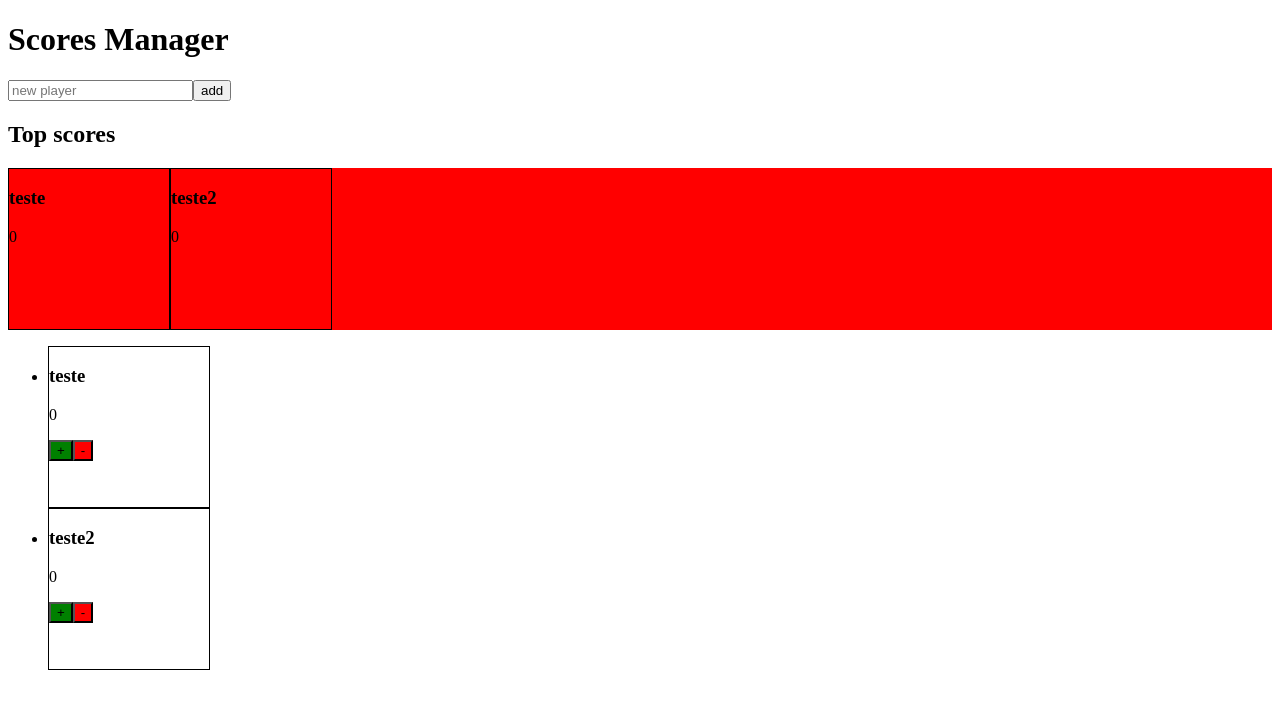
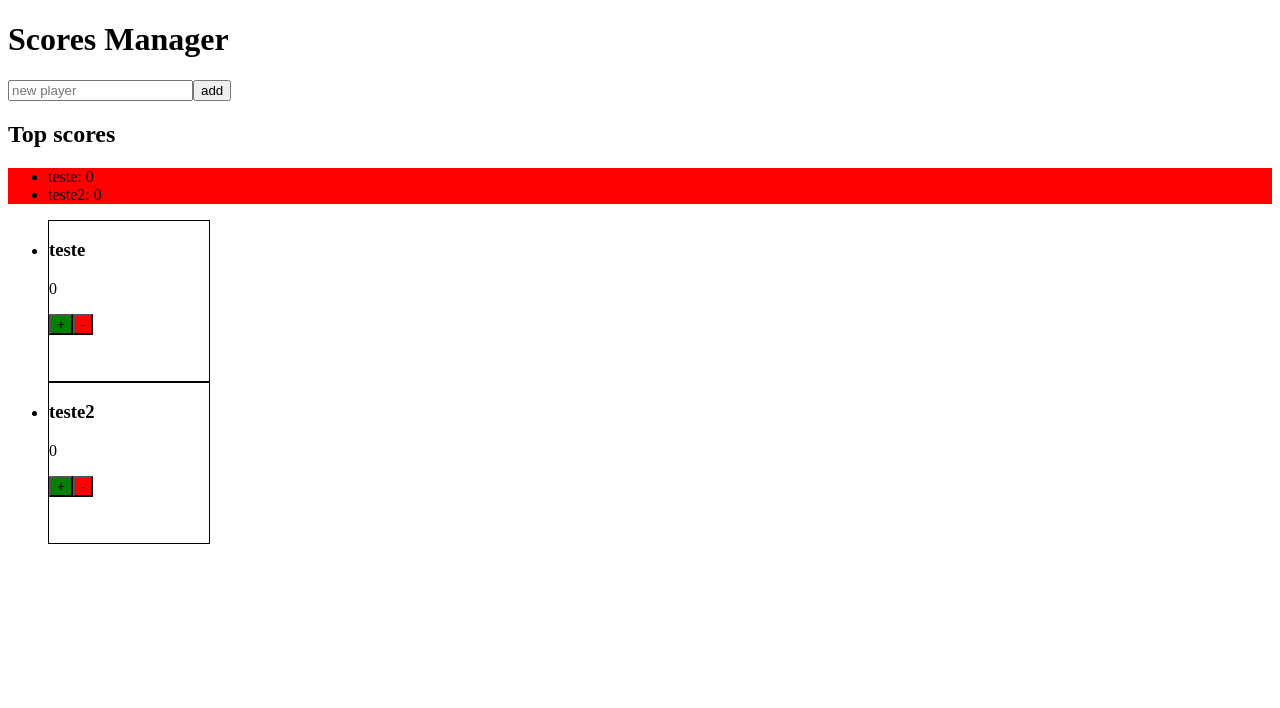
Before and after one commit to caioarodrigues/scoreboard, a React (Vite) app: page / in a window 1280 px wide. Shown: the top 708 px of the page. Built offline with nearby package versions, Linux system fonts and the light colour scheme; the HTML template or start-up script is replaced by a standard one.

Commit message:
everything working, just missing css

```diff
--- a/src/App.tsx
+++ b/src/App.tsx
@@ -34,6 +34,11 @@ function App() {
               return alert('Please, enter a name');
 
             if(newPlayerName) {
+              const playerExists = players.find(player => player.name === newPlayerName);
+
+              if (playerExists)
+                return alert('This player already exists');
+
               setPlayers(state => [...state, { id: state.length + 1, name: newPlayerName, score: 0  }]);
               inputRef.current.value = '';
               inputRef.current.focus();
--- a/src/components/PlayersList/Index.module.tsx
+++ b/src/components/PlayersList/Index.module.tsx
@@ -5,13 +5,14 @@ import ScoreChanger from "../ScoreChanger/Index.module";
 
 export default function PlayersList () {
   const { players } = useContext(PlayersContext);
+
   return (
     <ul>
       {players.map(({ name, score }, index) => {
         return (
           <li key={index}>
             <Card playerName={name} score={score}>
-              <ScoreChanger />
+              <ScoreChanger playerName={name}/>
             </Card>
           </li>
         )
--- a/src/components/ScoreChanger/Index.module.tsx
+++ b/src/components/ScoreChanger/Index.module.tsx
@@ -1,12 +1,44 @@
 import Button from "../Button/Index.module";
+import PlayersContext from "../../context/PlayersContext";
+import { useContext } from "react";
 
-export default function ScoreChanger () {
+type ScoreChangerProps = {
+  playerName: string;
+}
+
+export default function ScoreChanger ({ playerName }: ScoreChangerProps) {
+  const { players, setPlayers } = useContext(PlayersContext);
+
   return (
-    <section className="score-changer">
-      <Button style={{ backgroundColor: "green" }} onClick={() => console.log("clicked")}>
+    <section className={`score-changer ${playerName}`}>
+      <Button style={{ backgroundColor: "green" }} onClick={() => {
+        const newPlayers = players.map(player => {
+          if (player.name === playerName) {
+            return {
+              ...player,
+              score: player.score + 1
+            }
+          }
+          return player;
+        });
+        setPlayers(newPlayers);
+      }}>
         +
       </Button>
-      <Button style={{ backgroundColor: "red" }} onClick={() => console.log("clicked")}>
+      <Button style={{ backgroundColor: "red" }} onClick={() => {
+        const newPlayers = players.map(player => {
+          if (player.name === playerName) {
+            if (player.score === 0) return player;
+
+            return {
+              ...player,
+              score: player.score - 1
+            }
+          }
+          return player;
+        });
+        setPlayers(newPlayers);
+      }}>
         -
       </Button>
     </section>
--- /dev/null
+++ b/src/components/Stat/Index.module.tsx
@@ -0,0 +1,13 @@
+type statProps = {
+  name: string;
+  score: number;
+}
+
+export default function Stat ({ name, score }: statProps) {
+  return (
+    <li className="stat">
+      <span className="stat-name">{name}: </span>
+      <span className="stat-score">{score}</span>
+    </li>
+  )
+}
--- a/src/components/Stats/Index.module.tsx
+++ b/src/components/Stats/Index.module.tsx
@@ -1,6 +1,6 @@
 import { useContext } from "react"
 import PlayersContext from "../../context/PlayersContext"
-import Card from "../Card/Index.module";
+import Stat from "../Stat/Index.module";
 
 export default function Stats () {
   const { players } = useContext(PlayersContext);
@@ -9,13 +9,13 @@ export default function Stats () {
   return (
     <section className="stats" >
       <h2>Top scores</h2>
-      <div className="sorted-players" style={{ display: 'flex', backgroundColor: 'red' }} >
+      <ul className="sorted-players" style={{ backgroundColor: 'red' }} >
         {sortedPlayers.map(({ name, score }, index) => {
           return (
-            <Card playerName={name} score={score} key={index}/>
+            <Stat key={index} name={name} score={score} />
           )
         })}
-      </div>
+      </ul>
     </section>
   )
 }
```
